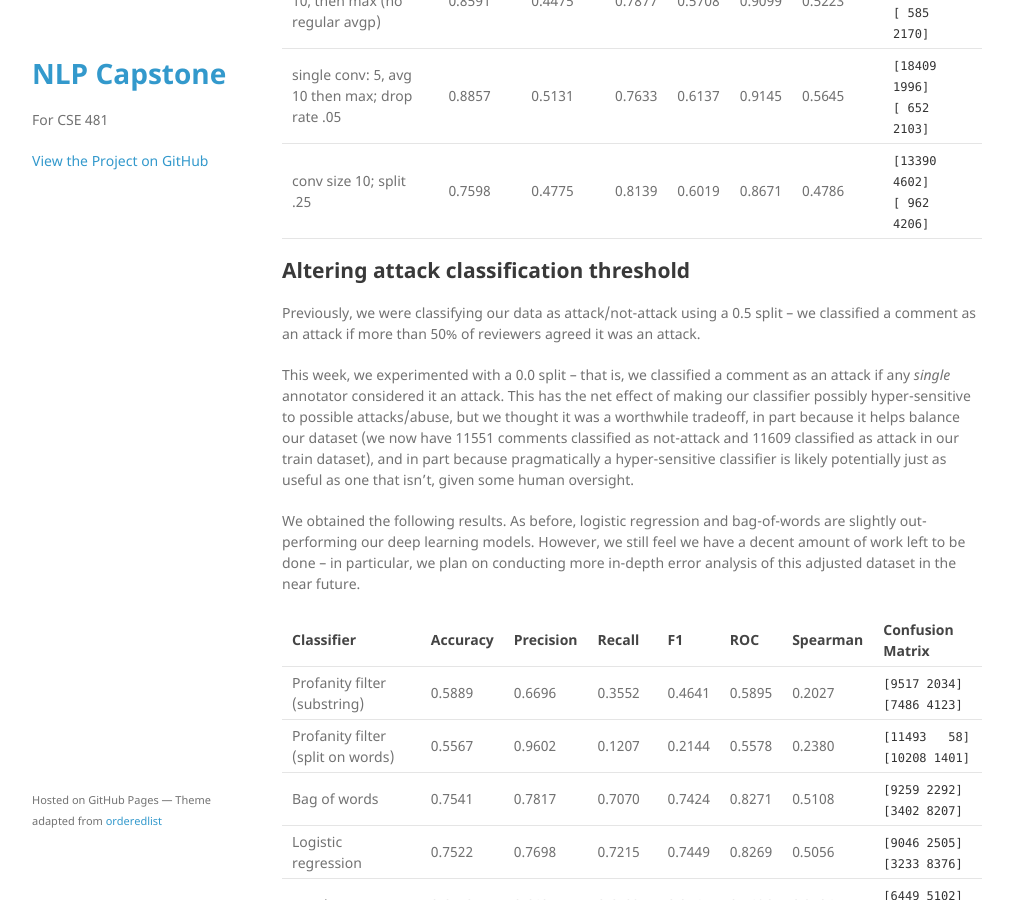
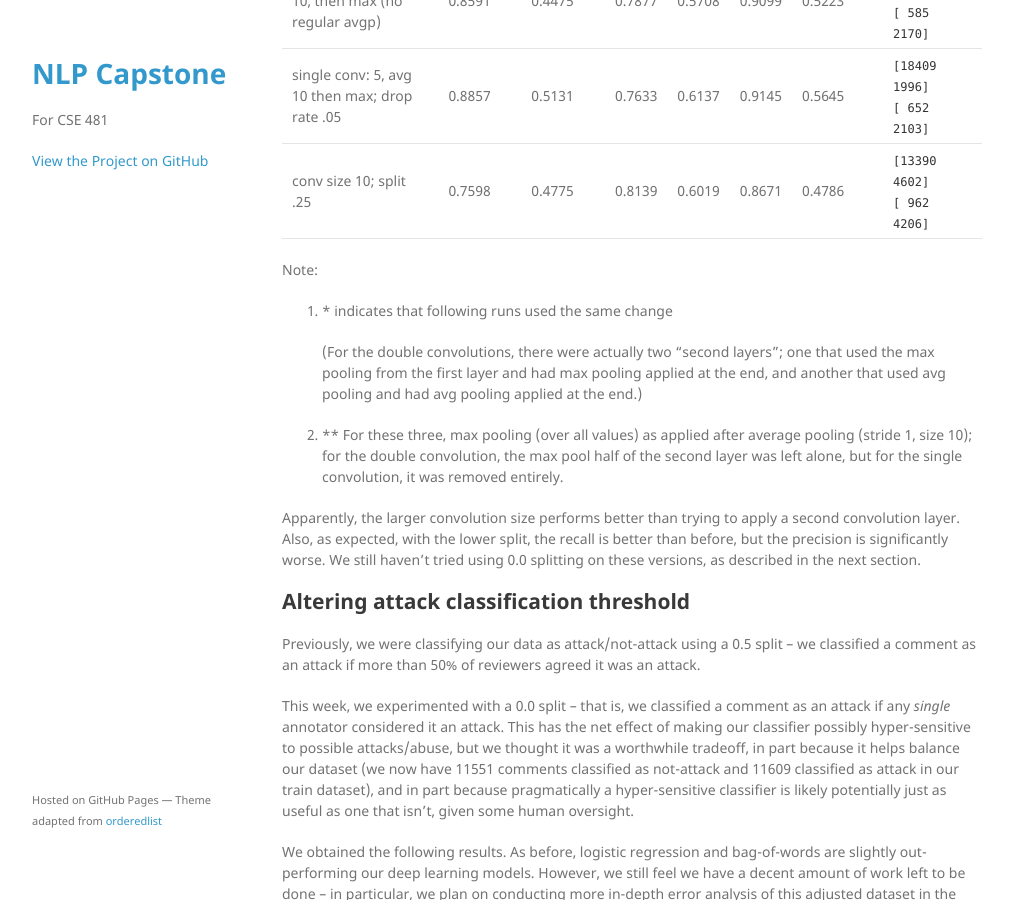
Before and after one commit to Michael0x2a/nlp-capstone, a Jekyll site: the page built from docs/_posts/2017-05-16-week-8.md, in a window 1280 px wide and 900 px high, scrolled down 1168 px. Shown: the whole window, without its empty margins (133-1146 px from the left). Built offline with Jekyll 4.4.1, drawn with Linux system fonts in a browser that asks for light colours; comment, search, counter and statistics services are not loaded.

```diff
--- a/docs/_posts/2017-05-16-week-8.md
+++ b/docs/_posts/2017-05-16-week-8.md
@@ -24,6 +24,16 @@ with increased positive loss to focus on recall over precision.
 | single conv: 5, avg 10 then max; drop rate .05 | 0.8857 | 0.5131 | 0.7633 | 0.6137 | 0.9145 | 0.5645 | `[18409  1996]` <br> `[  652  2103]` |
 | conv size 10; split .25 | 0.7598 | 0.4775 | 0.8139 | 0.6019 | 0.8671 | 0.4786 | `[13390  4602]` <br> `[  962  4206]` |
 
+Note:
+
+1. \* indicates that following runs used the same change
+
+   (For the double convolutions, there were actually two "second layers"; one that used the max pooling from the first layer and had max pooling applied at the end, and another that used avg pooling and had avg pooling applied at the end.)
+
+2. \*\* For these three, max pooling (over all values) as applied after average pooling (stride 1, size 10); for the double convolution, the max pool half of the second layer was left alone, but for the single convolution, it was removed entirely.
+
+Apparently, the larger convolution size performs better than trying to apply a second convolution layer.
+Also, as expected, with the lower split, the recall is better than before, but the precision is significantly worse. We still haven't tried using 0.0 splitting on these versions, as described in the next section.
 
 ## Altering attack classification threshold
 
```
